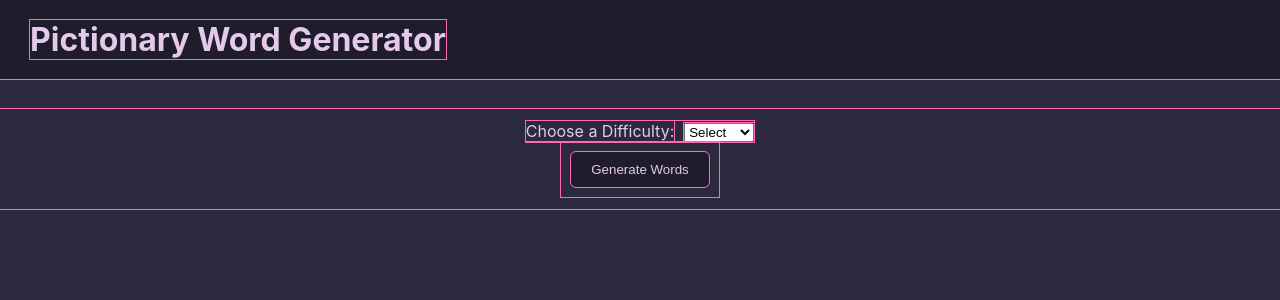
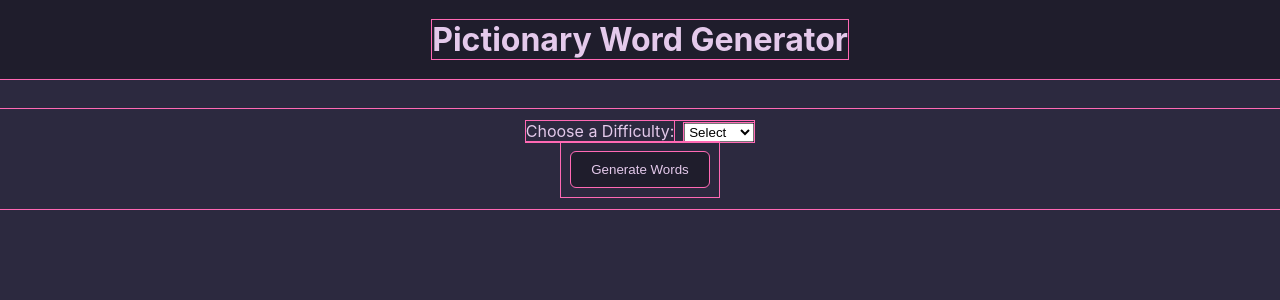
Before and after one commit to gbrogers/pictionary-react, a React (Create React App) app: page / in a window 1280 px wide. Shown: the top 300 px of the page. Built offline with nearby package versions, Linux system fonts and the light colour scheme.

Commit message:
header adjusted

```diff
--- a/src/App.css
+++ b/src/App.css
@@ -8,10 +8,10 @@ background-color: #E4C9EB;
  */
 
 header {
-  /* height: 75px; */
   background-color: #1f1d2c;
   display: flex;
   align-items: center;
+  justify-content: center;
 }
 body {
   background-color: #2c293f;
@@ -51,7 +51,6 @@ label {
 }
 .generateWord {
   margin: 10px;
-  /* background-color: #dcacfa; */
   background-color: #1f1d2c;
   color: #e4c9eb;
   border: none;
```
